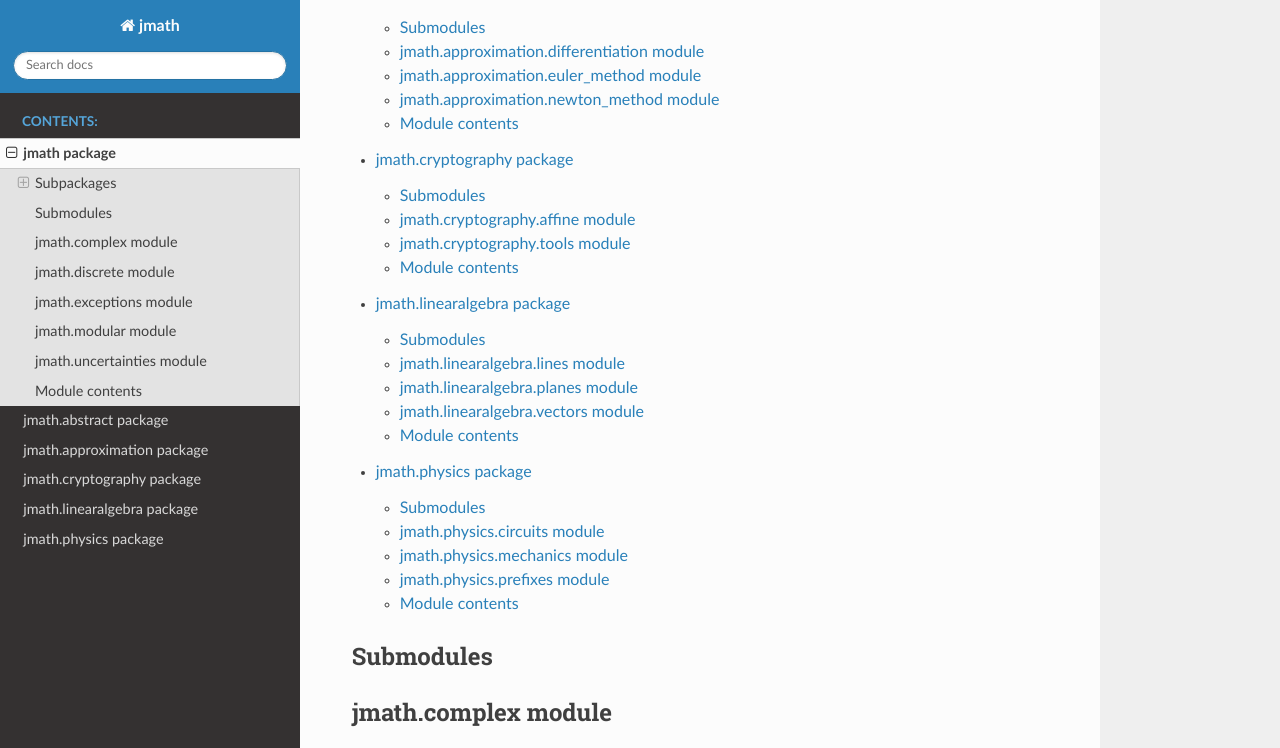
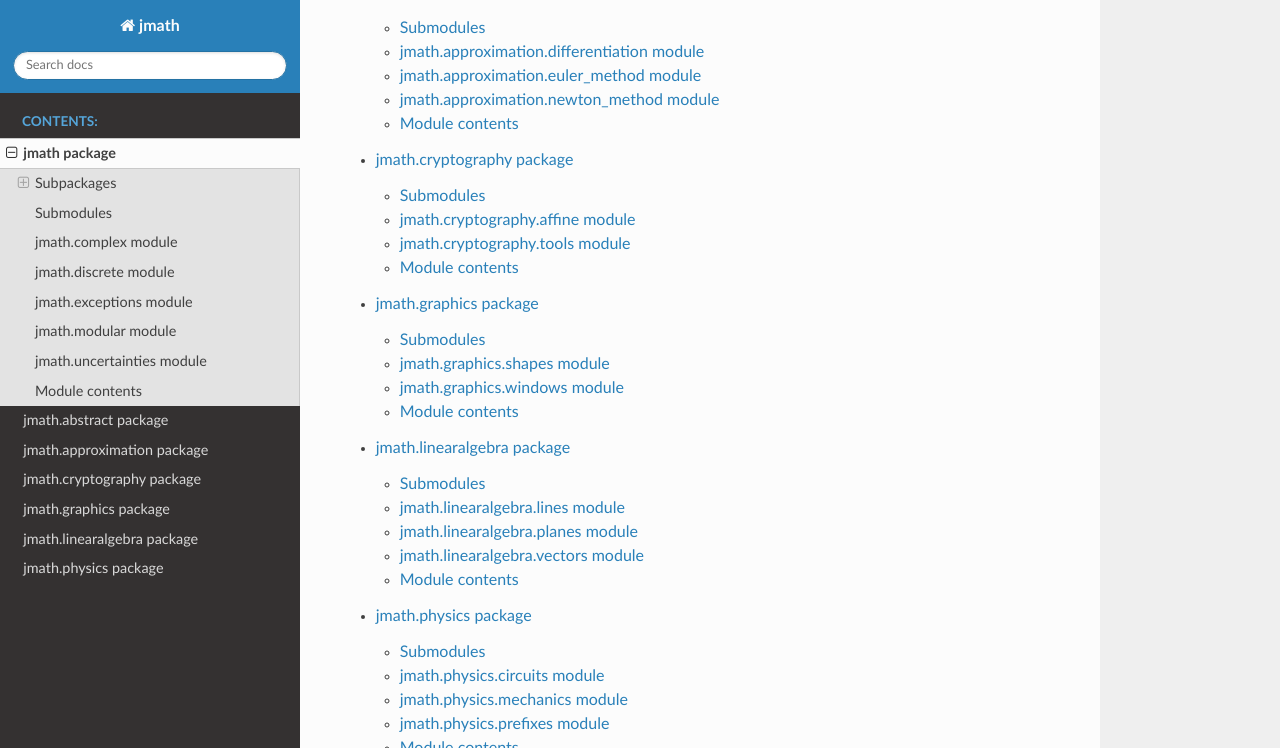
Before and after one commit to JHay0112/jmath, a Sphinx documentation site: the page built from docs/source/jmath.rst, in a window 1280 px wide and 900 px high, scrolled down 404 px, cut to the strip 0-748 px from the top of the window. Built offline with Sphinx 7.4.7 and the Read the Docs theme 2.0.0, drawn with Linux system fonts in a browser that asks for light colours.

Commit message:
Add graphics to documentation

```diff
--- /dev/null
+++ b/docs/source/jmath.graphics.rst
@@ -0,0 +1,29 @@
+jmath.graphics package
+======================
+
+Submodules
+----------
+
+jmath.graphics.shapes module
+----------------------------
+
+.. automodule:: jmath.graphics.shapes
+   :members:
+   :undoc-members:
+   :show-inheritance:
+
+jmath.graphics.windows module
+-----------------------------
+
+.. automodule:: jmath.graphics.windows
+   :members:
+   :undoc-members:
+   :show-inheritance:
+
+Module contents
+---------------
+
+.. automodule:: jmath.graphics
+   :members:
+   :undoc-members:
+   :show-inheritance:
--- a/docs/source/jmath.rst
+++ b/docs/source/jmath.rst
@@ -10,6 +10,7 @@ Subpackages
    jmath.abstract
    jmath.approximation
    jmath.cryptography
+   jmath.graphics
    jmath.linearalgebra
    jmath.physics
 
```
